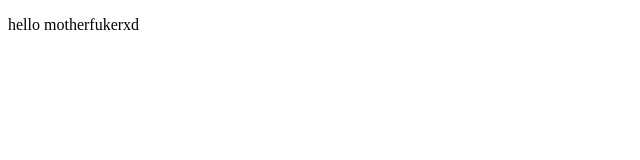
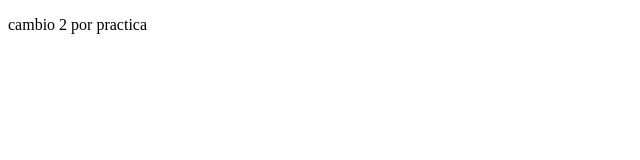
Before and after one commit to Santiago44j/proyectoDemoCursoPrework, a plain HTML site: page index.html in a window 1280 px wide. Shown: the full height of the page, 0-640 px from the left. Drawn offline with Linux system fonts and the light colour scheme.

Commit message:
practica

```diff
--- a/index.html
+++ b/index.html
@@ -8,7 +8,7 @@
 </head>
 <body>
     <p>
-    hello motherfukerxd
+    cambio 2 por practica
     </p>
 </body>
 </html>
```
